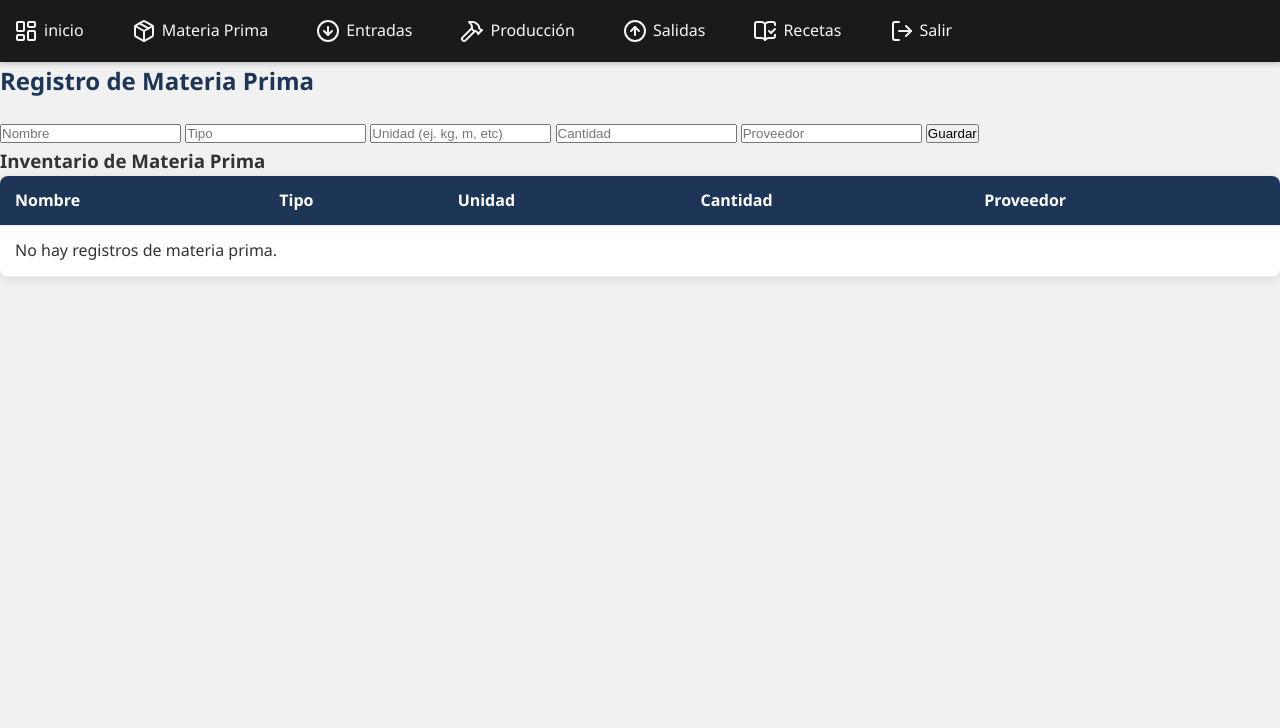
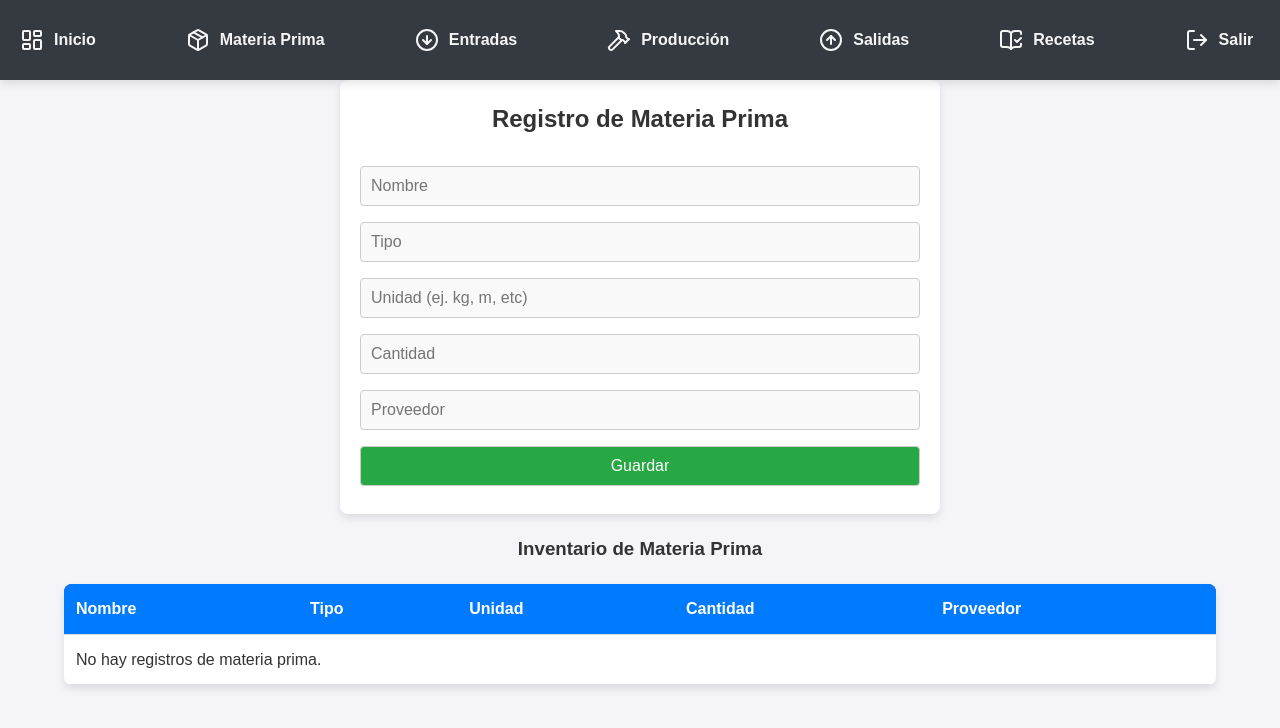
Before and after one commit to Mrchuchi/inventario_almohadas, a PHP site: page /materia_prima.php in a window 1280 px wide. Shown: the top 728 px of the page. Run offline with PHP 8.4, Linux system fonts and the light colour scheme; the visitor is signed in with stand-in values (Sample User, id 1); data that the repository does not hold is empty.

Commit message:
se cuadran colores y estilos

```diff
--- a/views/materia_prima.php
+++ b/views/materia_prima.php
@@ -5,6 +5,88 @@
   <meta charset="UTF-8">
   <title>Registro de Materia Prima</title>
   <link rel="stylesheet" href="../css/estilos.css">
+  <style>
+    /* Estilos generales */
+    body {
+      font-family: Arial, sans-serif;
+      background-color: #f4f4f9;
+      margin: 0;
+      padding: 0;
+    }
+
+    h2, h3 {
+      color: #333;
+      text-align: center;
+      margin-bottom: 20px;
+    }
+
+    .formulario-materia {
+      width: 90%;
+      max-width: 600px;
+      margin: 0 auto;
+      padding: 20px;
+      background-color: #fff;
+      border-radius: 8px;
+      box-shadow: 0 4px 8px rgba(0, 0, 0, 0.1);
+    }
+
+    form input,
+    form button {
+      width: 100%;
+      padding: 10px;
+      margin: 8px 0;
+      border: 1px solid #ccc;
+      border-radius: 4px;
+      font-size: 16px;
+    }
+
+    form input[type="text"],
+    form input[type="number"] {
+      background-color: #f9f9f9;
+    }
+
+    form button {
+      background-color: #28a745; /* Verde utilizado en el proyecto */
+      color: white;
+      cursor: pointer;
+      transition: background-color 0.3s;
+    }
+
+    form button:hover {
+      background-color: #218838; /* Verde más oscuro al hacer hover */
+    }
+
+    table {
+      width: 90%;
+      margin: 20px auto;
+      border-collapse: collapse;
+      background-color: #fff;
+      box-shadow: 0 4px 8px rgba(0, 0, 0, 0.1);
+      border-radius: 8px;
+    }
+
+    table th,
+    table td {
+      padding: 12px;
+      text-align: left;
+      border-bottom: 1px solid #ddd;
+    }
+
+    table th {
+      background-color: #007bff; /* Azul para los títulos */
+      color: white;
+    }
+
+    table tr:hover {
+      background-color: #f1f1f1;
+    }
+
+    #mensaje {
+      color: red;
+      text-align: center;
+      margin-top: 20px;
+    }
+  </style>
 </head>
 
 <body>
@@ -14,14 +96,13 @@
     <h2>Registro de Materia Prima</h2>
     <form id="formMateriaPrima">
       <input type="text" name="nombre" placeholder="Nombre" required>
-      <input type="text" name="tipo" placeholder="Tipo" required> <!-- este -->
+      <input type="text" name="tipo" placeholder="Tipo" required>
       <input type="text" name="unidad" placeholder="Unidad (ej. kg, m, etc)" required>
       <input type="number" name="cantidad" placeholder="Cantidad" required>
-      <input type="text" name="proveedor" placeholder="Proveedor" required> <!-- este -->
+      <input type="text" name="proveedor" placeholder="Proveedor" required>
       <button type="submit">Guardar</button>
     </form>
   </div>
-
 
   <div id="mensaje"></div>
 
--- a/views/navbar.php
+++ b/views/navbar.php
@@ -8,10 +8,11 @@ if (!isset($_SESSION['usuario'])) {
 
 <!-- Estilos del navbar directamente en el archivo -->
 <style>
+  /* Estilo general para el navbar */
   .navbar {
-    background-color: #1a1a1a;
-    padding: 10px 0;
-    box-shadow: 0 2px 5px rgba(0, 0, 0, 0.2);
+    background-color: #343a40; /* Gris oscuro, más sobrio */
+    padding: 15px 0;
+    box-shadow: 0 4px 8px rgba(0, 0, 0, 0.1);
     position: sticky;
     top: 0;
     z-index: 1000;
@@ -21,7 +22,7 @@ if (!isset($_SESSION['usuario'])) {
     list-style: none;
     display: flex;
     justify-content: center;
-    gap: 20px;
+    gap: 30px;
     margin: 0;
     padding: 0;
   }
@@ -29,18 +30,39 @@ if (!isset($_SESSION['usuario'])) {
   .navbar ul li a {
     color: #f5f5f5;
     text-decoration: none;
-    font-weight: 500;
+    font-weight: 600;
     display: flex;
     align-items: center;
-    gap: 6px;
-    padding: 8px 14px;
-    border-radius: 10px;
-    transition: background-color 0.3s ease;
+    gap: 10px;
+    padding: 12px 20px;
+    border-radius: 8px;
+    transition: background-color 0.3s ease, color 0.3s ease;
   }
 
+  /* Efecto de hover para los enlaces */
   .navbar ul li a:hover {
-    background-color: #333;
-    color: #fff;
+    background-color: #495057; /* Gris más oscuro para hover */
+    color: #ffffff;
+  }
+
+  /* Estilo de los iconos */
+  .navbar ul li a i {
+    font-size: 20px;
+  }
+
+  /* Estilo para la barra de navegación en pantallas grandes */
+  @media (min-width: 768px) {
+    .navbar ul {
+      gap: 50px; /* más espacio en pantallas más grandes */
+    }
+  }
+
+  /* Estilo para la barra de navegación en pantallas pequeñas */
+  @media (max-width: 767px) {
+    .navbar ul {
+      flex-direction: column;
+      gap: 15px;
+    }
   }
 </style>
 
@@ -48,7 +70,7 @@ if (!isset($_SESSION['usuario'])) {
 <link href="https://unpkg.com/lucide@latest/dist/umd/lucide.min.js" rel="stylesheet">
 <nav class="navbar">
   <ul>
-    <li><a href="dashboard_admin.html"><i data-lucide="layout-dashboard"></i> inicio</a></li>
+    <li><a href="dashboard_admin.html"><i data-lucide="layout-dashboard"></i> Inicio</a></li>
     <li><a href="materia_prima.php"><i data-lucide="package"></i> Materia Prima</a></li>
     <li><a href="entradas_materia.php"><i data-lucide="arrow-down-circle"></i> Entradas</a></li>
     <li><a href="produccion.php"><i data-lucide="hammer"></i> Producción</a></li>
```
Also changed, not shown: views/produccion.php (+3 -4 lines).
